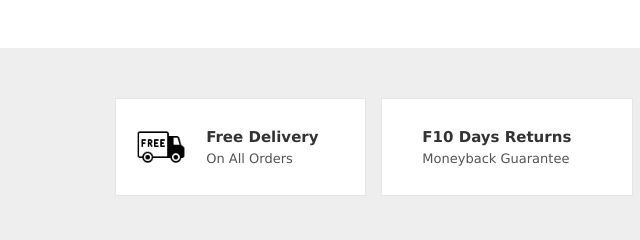
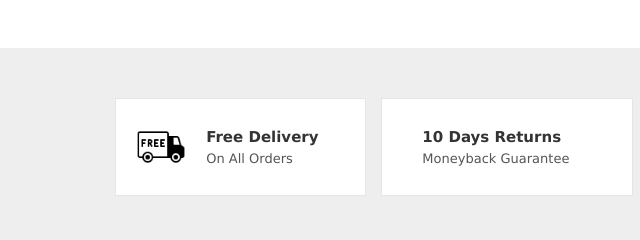
Before and after one commit to FatimeQuliyeva/flowershop.github.io, a plain HTML site: page index.html in a window 1280 px wide. Shown: the part 1264-1504 px from the top of the page, 0-640 px from the left. Drawn offline with Linux system fonts and the light colour scheme.

Commit message:
Update index.html

```diff
--- a/index.html
+++ b/index.html
@@ -98,7 +98,7 @@
     <div class="icons">
         <img src="./img/icon2.png" alt="">
         <div class="info">
-            <h3>f10 days returns</h3>
+            <h3>10 days returns</h3>
             <span>moneyback guarantee</span>
         </div>
     </div>
```
